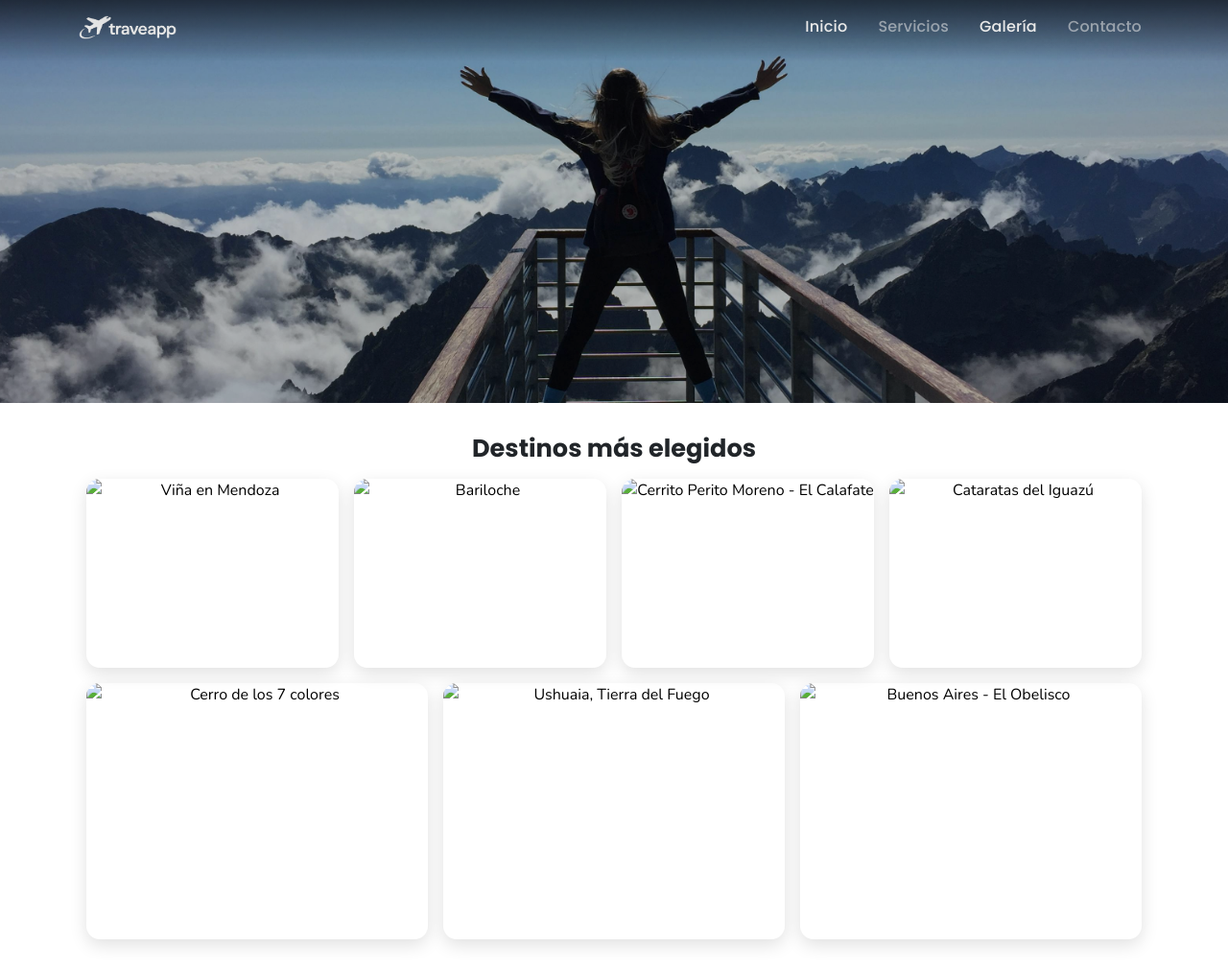
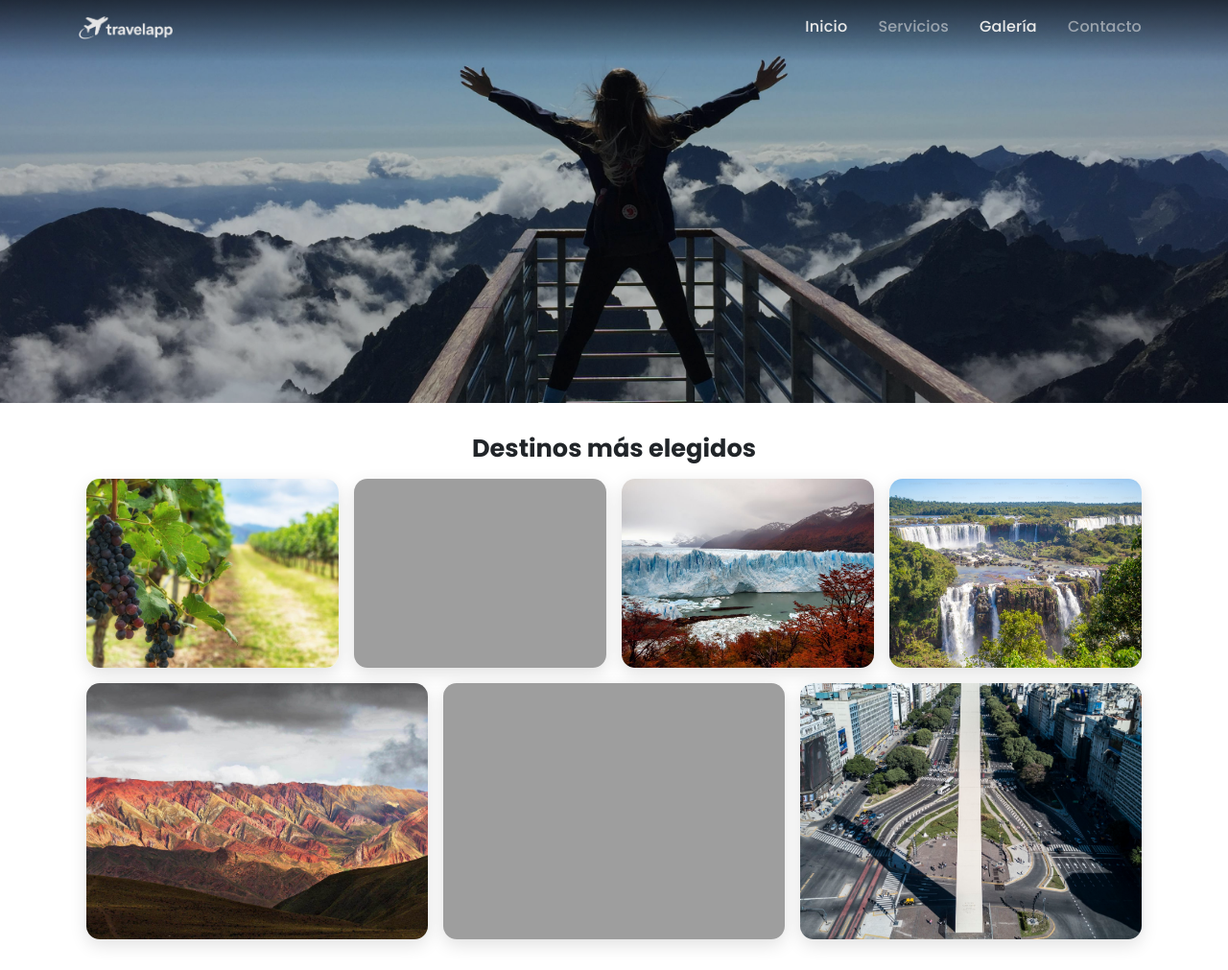
Before and after one commit to bkt93/apptrave-diplo, a plain HTML site: page destinos.html in a window 1280 px wide. Shown: the whole page at 96% size. Drawn offline with nearby package versions, Linux system fonts and the light colour scheme; the site is published under a folder, as on GitHub Pages, so addresses that start at the root find nothing.

Commit message:
fix name and logo

```diff
--- a/destinos.html
+++ b/destinos.html
@@ -4,7 +4,7 @@
 <head>
     <meta charset="utf-8" />
     <meta name="viewport" content="width=device-width, initial-scale=1" />
-    <title>TraveApp — Destinos</title>
+    <title>TravelApp — Destinos</title>
 
     <!-- cdn nav -->
     <link href="https://cdn.jsdelivr.net/npm/bootstrap@5.3.3/dist/css/bootstrap.min.css" rel="stylesheet">
@@ -31,49 +31,65 @@
         <section class="galeria" aria-label="Galería de destinos">
             <h2 class="galeria-title">Destinos más elegidos</h2>
 
-
             <div class="galeria-grid" role="list">
-
-                <button class="galeria-item" role="listitem" data-full="/assets/img/galeria/destino-mendoza.jpg"
+                <button class="galeria-item" role="listitem" data-full="assets/img/galeria/destino-mendoza.jpg"
                     aria-label="Abrir imagen 1">
-                    <img src="/assets/img/galeria/destino-mendoza.jpg" alt="Viña en Mendoza" loading="lazy" />
+                    <picture>
+                        <img src="assets/img/galeria/destino-mendoza.jpg" alt="Viña en Mendoza" loading="lazy">
+                    </picture>
                 </button>
 
-
-                <button class="galeria-item" role="listitem" data-full="/assets/img/galeria/destino-bariloche.jpg"
+                <button class="galeria-item" role="listitem" data-full="assets/img/galeria/destino-bariloche.jpg"
                     aria-label="Abrir imagen 2">
-                    <img src="/assets/img/galeria/destino-bariloche.jpg" alt="Bariloche" loading="lazy" />
+                    <picture>
+                        <img src="assets/img/galeria/destino-bariloche.jpg" alt="Bariloche" loading="lazy">
+                    </picture>
                 </button>
 
-
-                <button class="galeria-item" role="listitem" data-full="/assets/img/galeria/destino-calafate.jpg"
+                <button class="galeria-item" role="listitem" data-full="assets/img/galeria/destino-calafate.jpg"
                     aria-label="Abrir imagen 3">
-                    <img src="/assets/img/galeria/destino-calafate.jpg" alt="Cerrito Perito Moreno - El Calafate" loading="lazy" />
+                    <picture>
+                        <img src="assets/img/galeria/destino-calafate.jpg" alt="Glaciar Perito Moreno - El Calafate"
+                            loading="lazy">
+                    </picture>
                 </button>
 
-
-                <button class="galeria-item" role="listitem" data-full="/assets/img/galeria/destino-cataratas.avif"
+                <!-- Tiene AVIF -->
+                <button class="galeria-item" role="listitem" data-full="assets/img/galeria/destino-cataratas.avif"
                     aria-label="Abrir imagen 4">
-                    <img src="/assets/img/galeria/destino-cataratas.avif" alt="Cataratas del Iguazú" loading="lazy" />
+                    <picture>
+                        <source srcset="assets/img/galeria/destino-cataratas.avif" type="image/avif">
+                        <img src="assets/img/galeria/destino-cataratas.jpg" alt="Cataratas del Iguazú" loading="lazy">
+                    </picture>
                 </button>
 
-
-                <button class="galeria-item" role="listitem" data-full="/assets/img/galeria/destino-ushuaia.jpg"
+                <button class="galeria-item" role="listitem" data-full="assets/img/galeria/destino-cerro.jpg"
                     aria-label="Abrir imagen 5">
-                    <img src="/assets/img/galeria/destino-cerro.jpg" alt="Cerro de los 7 colores" loading="lazy" />
+                    <picture>
+                        <img src="assets/img/galeria/destino-cerro.jpg" alt="Cerro de los 7 colores" loading="lazy">
+                    </picture>
                 </button>
 
-                <button class="galeria-item" role="listitem" data-full="/assets/img/galeria/destino-cerro.jpg"
+                <button class="galeria-item" role="listitem" data-full="assets/img/galeria/destino-ushuaia.jpg"
                     aria-label="Abrir imagen 6">
-                    <img src="/assets/img/galeria/destino-ushuaia.jpg" alt="Ushuaia, Tierra del Fuego" loading="lazy" />
+                    <picture>
+                        <img src="assets/img/galeria/destino-ushuaia.jpg" alt="Ushuaia, Tierra del Fuego"
+                            loading="lazy">
+                    </picture>
                 </button>
 
-                <button class="galeria-item" role="listitem" data-full="/assets/img/galeria/destino-baires.avif"
+                <!-- Tiene AVIF -->
+                <button class="galeria-item" role="listitem" data-full="assets/img/galeria/destino-baires.avif"
                     aria-label="Abrir imagen 7">
-                    <img src="/assets/img/galeria/destino-baires.avif" alt="Buenos Aires - El Obelisco" loading="lazy" />
+                    <picture>
+                        <source srcset="assets/img/galeria/destino-baires.avif" type="image/avif">
+                        <img src="assets/img/galeria/destino-baires.jpg" alt="Buenos Aires - Obelisco" loading="lazy">
+                    </picture>
                 </button>
             </div>
         </section>
+
+
 
         <!-- LIGHTBOX -->
         <div class="lightbox" aria-hidden="true" aria-label="Visor de imagen" tabindex="-1">
--- a/js/scripts.js
+++ b/js/scripts.js
@@ -94,7 +94,8 @@ document.addEventListener('DOMContentLoaded', loadNav);
         grid.addEventListener("click", (e) => {
             const btn = e.target.closest(".galeria-item");
             if (!btn) return;
-            const src = btn.dataset.full || btn.querySelector("img")?.src;
+            const picImg = btn.querySelector('img');
+            const src = btn.dataset.full || picImg?.currentSrc || picImg?.src;
             if (src) openLightbox(src);
         });
 
--- a/navbar.html
+++ b/navbar.html
@@ -2,8 +2,8 @@
         <nav class="navbar navbar-expand-lg navbar-dark navbar-overlay fixed-top" aria-label="Navegación principal">
             <div class="container">
 
-                <a class="navbar-brand d-flex align-items-center gap-2" href="index.html" aria-label="TraveApp — Inicio">
-                    <img src="assets/img/logo-traveapp.png" alt="TraveApp" class="brand-logo" />
+                <a class="navbar-brand d-flex align-items-center gap-2" href="index.html" aria-label="TravelApp — Inicio">
+                    <img src="assets/img/logo-travelapp.png" alt="TravelApp" class="brand-logo" />
                 </a>
 
                 <button class="navbar-toggler" type="button" data-bs-toggle="collapse" data-bs-target="#mainNav"
```
Also changed, not shown: contacto.html (+1 -1 lines), index.html (+16 -16 lines), servicios.html (+1 -1 lines), assets/img/logo-traveapp.png (deleted), assets/img/logo-travelapp.png (added).
